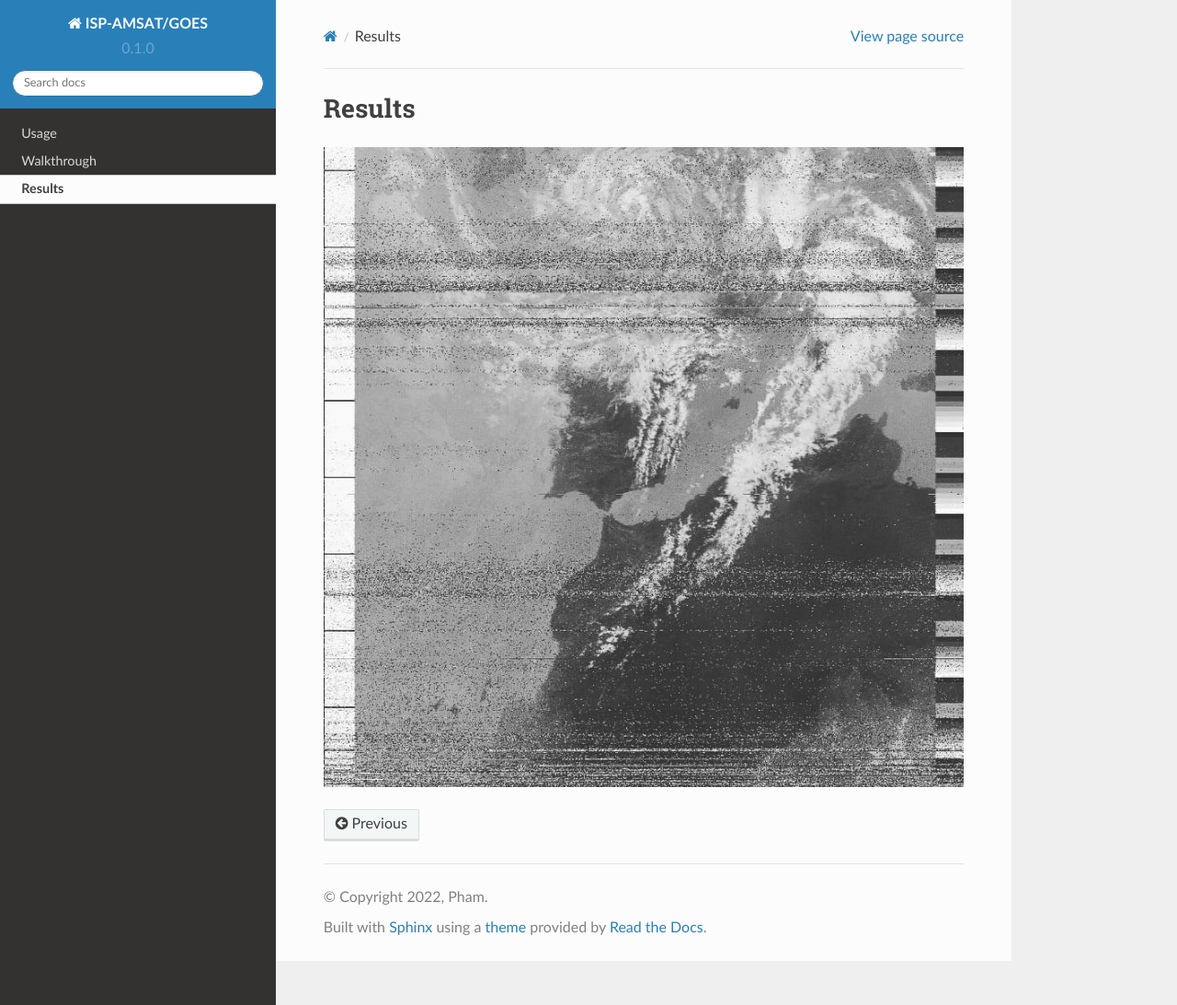
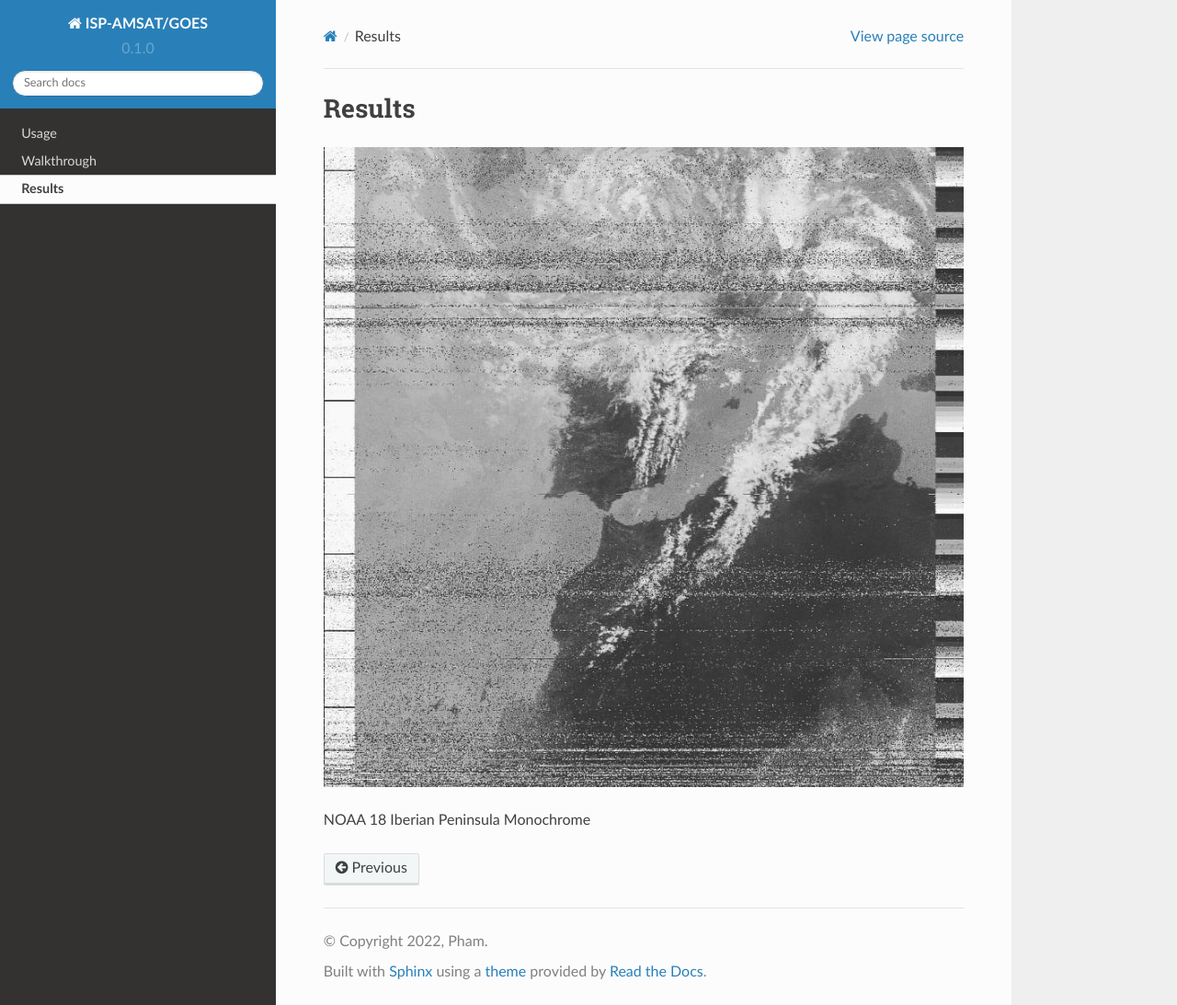
Before and after one commit to 2khoip/ISP-AMSAT, a Sphinx documentation site: the page built from docs/source/results.rst, in a window 1280 px wide and 1093 px high. Shown: the whole window at 92% size. Built offline with Sphinx 7.4.7 and the Read the Docs theme 2.0.0, drawn with Linux system fonts in a browser that asks for light colours.

Commit message:
Update results.rst

```diff
--- a/docs/source/results.rst
+++ b/docs/source/results.rst
@@ -2,3 +2,4 @@
 ====
 .. image:: iberian-peninsula.jpg
    :alt: iberian peninsula pic
+NOAA 18 Iberian Peninsula Monochrome
```
